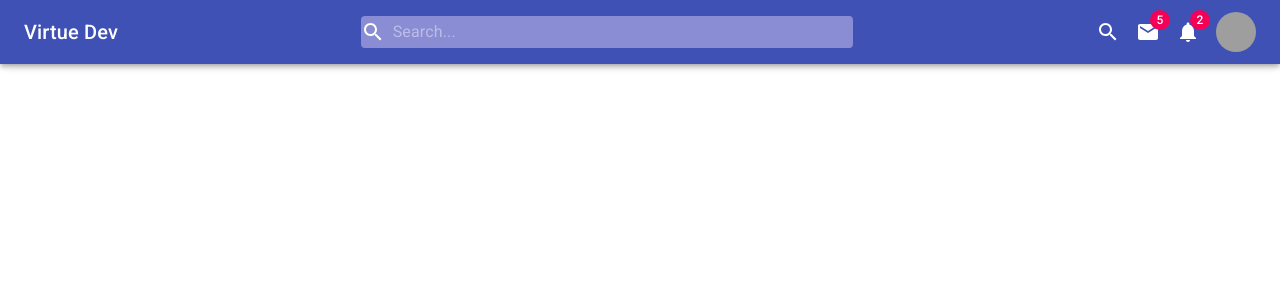
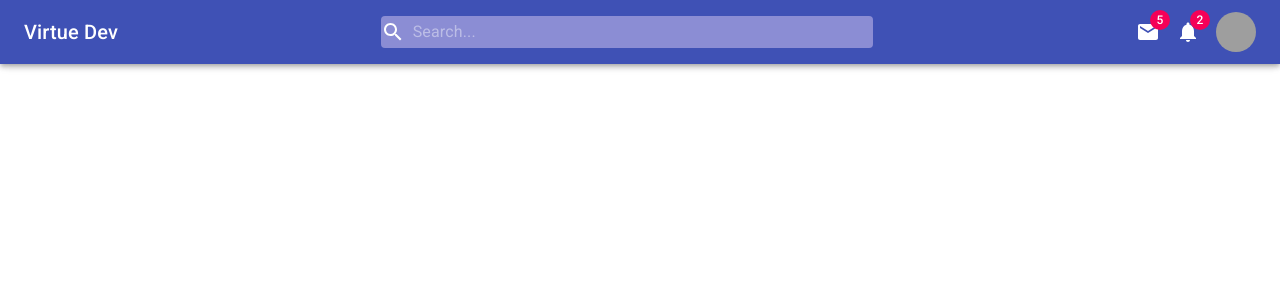
Before and after one commit to OzerOzturk/Material-UI-Responsive-Project, a React (Create React App) app: page / in a window 1280 px wide. Shown: the top 300 px of the page. Built offline with nearby package versions, Linux system fonts and the light colour scheme; grey boxes are pictures that could not be loaded.

Commit message:
use props for functionality of search button.

```diff
--- a/src/components/Navbar.jsx
+++ b/src/components/Navbar.jsx
@@ -7,7 +7,8 @@ import {
   Badge,
   Avatar,
 } from "@material-ui/core";
-import { Mail, Notifications, Search } from "@material-ui/icons";
+import { Cancel, Mail, Notifications, Search } from "@material-ui/icons";
+import { useState } from "react";
 
 const useStyles = makeStyles((theme) => ({
   toolbar: {
@@ -36,19 +37,27 @@ const useStyles = makeStyles((theme) => ({
     borderRadius: theme.shape.borderRadius,
     width: "40%",
     [theme.breakpoints.down("sm")]: {
-      display: "none",
+      display: (props) => (props.open ? "flex" : "none"),
     },
   },
   input: {
     color: "white",
     marginLeft: theme.spacing(1),
   },
+  cancel: {
+    [theme.breakpoints.up("sm")]: {
+      display: "none",
+    },
+  },
   searchButton: {
     marginRight: theme.spacing(2),
+    [theme.breakpoints.up("sm")]: {
+      display: "none",
+    },
   },
   icons: {
-    display: "flex",
     alignItems: "center",
+    display: (props) => (props.open ? "none" : "flex"),
   },
   badge: {
     marginRight: theme.spacing(2),
@@ -56,7 +65,9 @@ const useStyles = makeStyles((theme) => ({
 }));
 
 function Navbar() {
-  const classes = useStyles();
+  const [open, setOpen] = useState(false);
+
+  const classes = useStyles({ open });
   return (
     <AppBar>
       <Toolbar className={classes.toolbar}>
@@ -69,9 +80,13 @@ function Navbar() {
         <div className={classes.search}>
           <Search />
           <InputBase placeholder="Search..." className={classes.input} />
+          <Cancel className={classes.cancel} onClick={() => setOpen(false)} />
         </div>
         <div className={classes.icons}>
-          <Search className={classes.searchButton} />
+          <Search
+            className={classes.searchButton}
+            onClick={() => setOpen(true)}
+          />
           <Badge badgeContent={5} color="secondary" className={classes.badge}>
             <Mail />
           </Badge>
```
